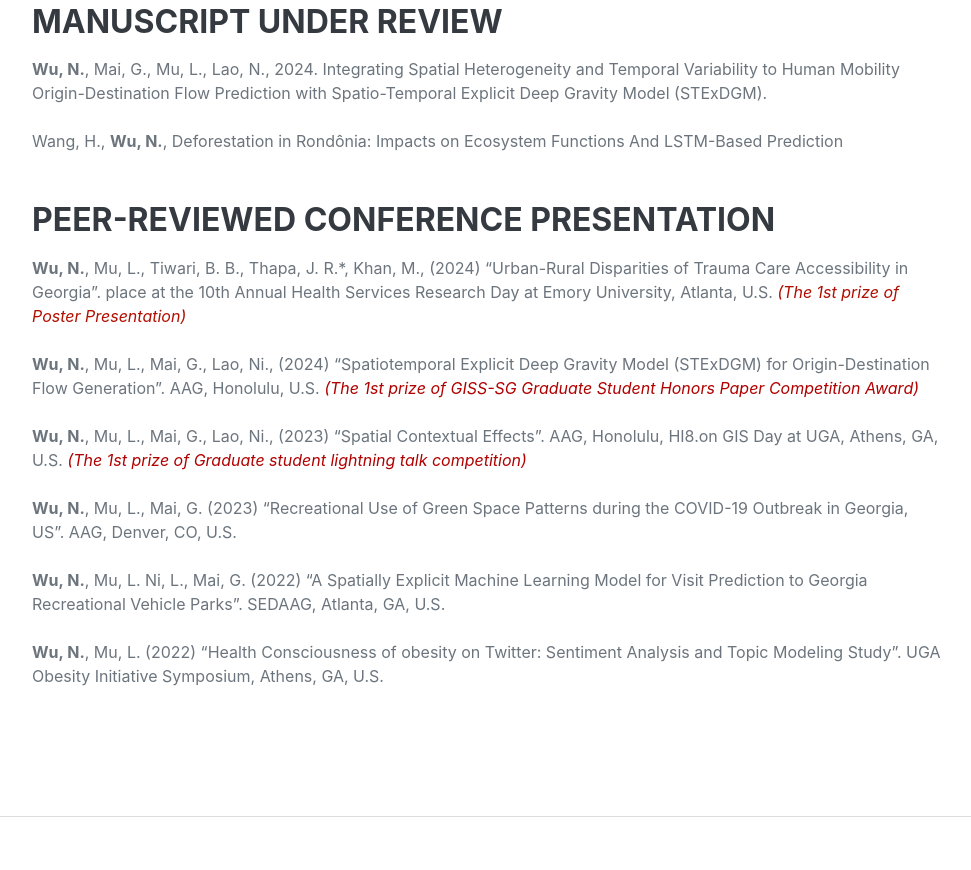
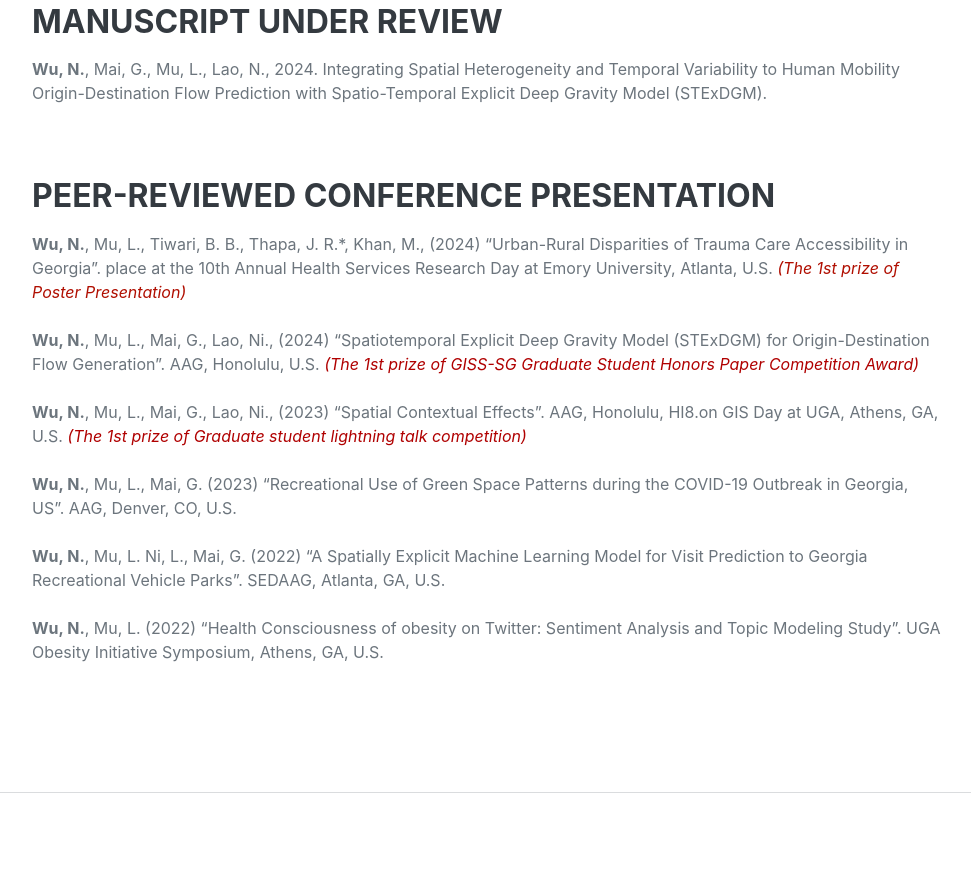
Before and after one commit to NeminWu/neminwu.github.io, a website: page index.html in a window 1280 px wide. Shown: the part 2356-3226 px from the top of the page, without its empty margins (288-1259 px from the left). Drawn offline with nearby package versions, Linux system fonts and the light colour scheme; a web font is replaced by a local one.

Commit message:
Update index.html

```diff
--- a/index.html
+++ b/index.html
@@ -152,8 +152,6 @@
                         Variability to Human Mobility Origin-Destination Flow Prediction with Spatio-Temporal Explicit
                         Deep Gravity Model (STExDGM).</div>
                     <br>
-                    <div>Wang, H., <b>Wu, N.</b>, Deforestation in Rondônia: Impacts on Ecosystem Functions And
-                        LSTM-Based Prediction</div>
                 </div>
 
                 <div class="resume-content mb-5">
```
